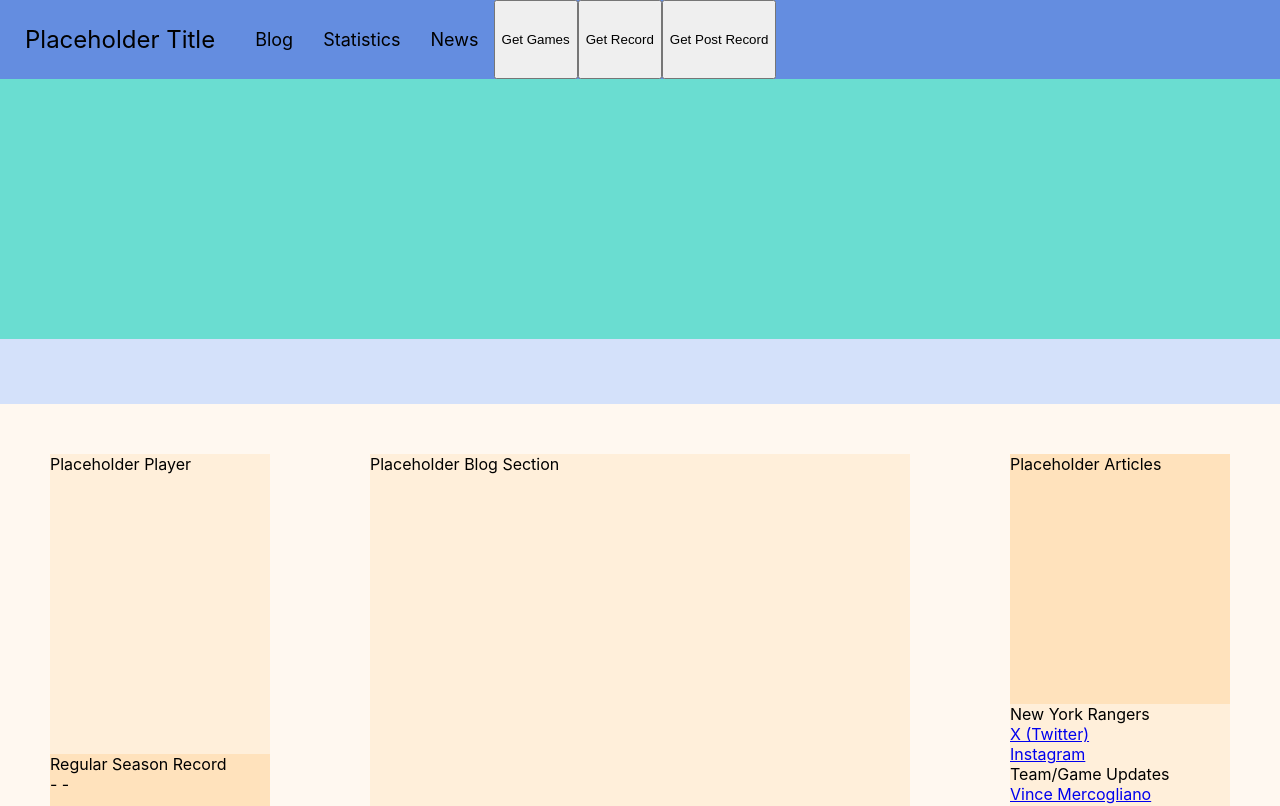
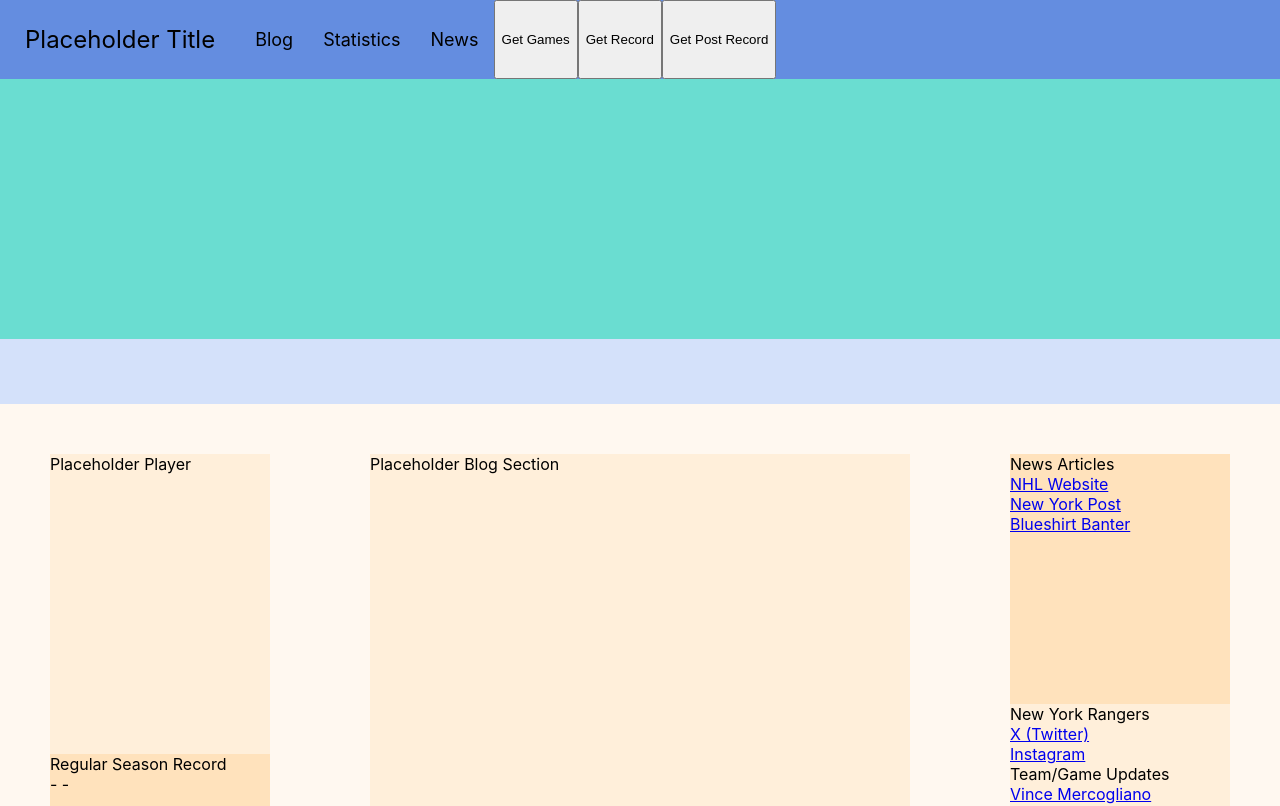
Before and after one commit to karelrojas/NYR-Blog, a React (Create React App) app in the folder blog-site/: page / in a window 1280 px wide. Shown: the top 806 px of the page. Built offline with nearby package versions, Linux system fonts and the light colour scheme.

Commit message:
added links to news articles

```diff
--- a/blog-site/src/App.css
+++ b/blog-site/src/App.css
@@ -116,6 +116,8 @@
 .Articles {
   min-height: 250px;
   background-color: #ffe2bc;
+  display: flex;
+  flex-direction: column;
 }
 
 .E-links {
--- a/blog-site/src/App.js
+++ b/blog-site/src/App.js
@@ -88,7 +88,10 @@ function App() {
         </div>
         <div className="External">
           <div className="Articles">
-            Placeholder Articles
+            News Articles
+          <a href="https://www.nhl.com/rangers/" target="_blank" rel="noopener noreferrer">NHL Website</a>
+          <a href="https://nypost.com/new-york-rangers/" target="_blank" rel="noopener noreferrer">New York Post</a>
+          <a href="https://www.blueshirtbanter.com/" target="_blank" rel="noopener noreferrer">Blueshirt Banter</a>
           </div>
           <div className="E-links">
             <div className="NYR-links">
```
